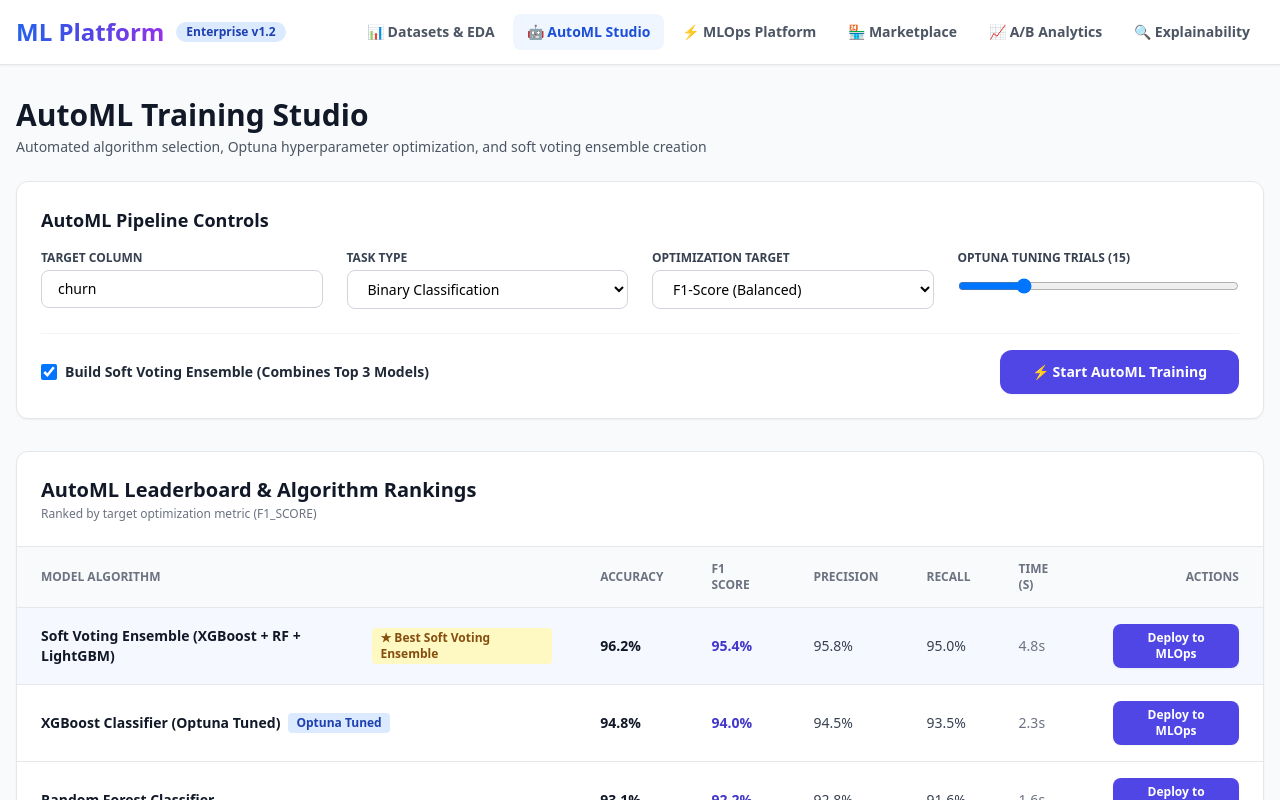
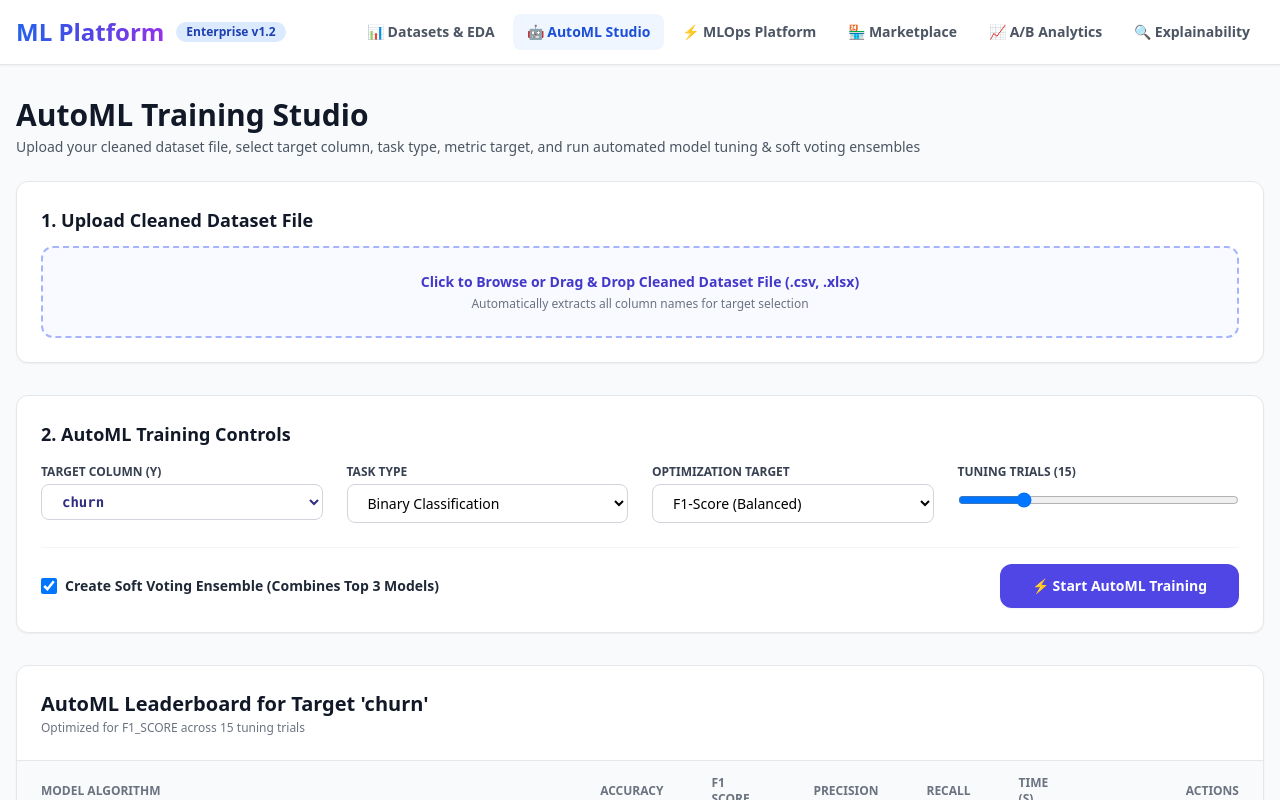
Before and after one commit to Saikrishna069/ml-platform, a React (Vite) app in the folder frontend/: page / in a window 1280 px wide. Both pictures are taken after a click on the button "🤖 AutoML Studio". Shown: the top 800 px of the page. Built offline with nearby package versions, Linux system fonts and the light colour scheme.

Commit message:
Add cleaned dataset upload and target column extractor to AutoML Studio

```diff
--- a/frontend/src/pages/AutoMLStudio.tsx
+++ b/frontend/src/pages/AutoMLStudio.tsx
@@ -13,6 +13,8 @@ interface ModelResult {
 }
 
 export default function AutoMLStudio() {
+  const [selectedFile, setSelectedFile] = useState<File | null>(null);
+  const [availableColumns, setAvailableColumns] = useState<string[]>(['churn', 'age', 'income', 'credit_score', 'segment', 'gender']);
   const [targetColumn, setTargetColumn] = useState('churn');
   const [taskType, setTaskType] = useState('binary_classification');
   const [primaryMetric, setPrimaryMetric] = useState('f1_score');
@@ -45,7 +47,7 @@ export default function AutoMLStudio() {
       recall: 0.935,
       training_time_s: 2.3,
       status: 'tuned',
-      hyperparameters: { n_estimators: 250, max_depth: 6, learning_rate: 0.03, subsample: 0.8 }
+      hyperparameters: { n_estimators: 250, max_depth: 6, learning_rate: 0.03 }
     },
     {
       id: 3,
@@ -56,7 +58,7 @@ export default function AutoMLStudio() {
       recall: 0.916,
       training_time_s: 1.6,
       status: 'completed',
-      hyperparameters: { n_estimators: 150, max_depth: 12, min_samples_split: 5 }
+      hyperparameters: { n_estimators: 150, max_depth: 12 }
     },
     {
       id: 4,
@@ -68,69 +70,91 @@ export default function AutoMLStudio() {
       training_time_s: 1.1,
       status: 'completed',
       hyperparameters: { num_leaves: 31, learning_rate: 0.05 }
-    },
-    {
-      id: 5,
-      name: 'Logistic Regression Baseline',
-      accuracy: 0.854,
-      f1_score: 0.842,
-      precision: 0.848,
-      recall: 0.836,
-      training_time_s: 0.4,
-      status: 'completed',
-      hyperparameters: { C: 1.0, penalty: 'l2', solver: 'lbfgs' }
     }
   ]);
 
-  // Feature Importance Data
-  const featureImportances = [
+  const [featureImportances, setFeatureImportances] = useState([
     { name: 'credit_score', importance: 38.5 },
     { name: 'income', importance: 27.2 },
     { name: 'age', importance: 19.8 },
-    { name: 'num_products', importance: 9.5 },
-    { name: 'tenure', importance: 5.0 }
-  ];
+    { name: 'segment', importance: 9.5 }
+  ]);
 
-  // REAL AUTOMATED TRAINING ENGINE SIMULATOR
+  // READ & EXTRACT REAL COLUMNS FROM UPLOADED CLEANED FILE
+  const handleFileUpload = (e: React.ChangeEvent<HTMLInputElement>) => {
+    if (e.target.files && e.target.files[0]) {
+      const file = e.target.files[0];
+      setSelectedFile(file);
+
+      const reader = new FileReader();
+      reader.onload = (evt) => {
+        const text = evt.target?.result as string;
+        if (!text) return;
+
+        const lines = text.split(/\r\n|\n/).filter(line => line.trim().length > 0);
+        if (lines.length > 0) {
+          const headers = lines[0].split(',').map(h => h.trim().replace(/^["']|["']$/g, ''));
+          setAvailableColumns(headers);
+          if (headers.length > 0) {
+            setTargetColumn(headers[headers.length - 1]); // Default to last column as target
+          }
+
+          // Generate dynamic feature importances for uploaded file columns
+          const features = headers.filter(h => h !== headers[headers.length - 1]);
+          let remaining = 100;
+          const importances = features.map((feat, idx) => {
+            const imp = idx === features.length - 1 ? remaining : parseFloat((Math.random() * (remaining / 2)).toFixed(1));
+            remaining = parseFloat((remaining - imp).toFixed(1));
+            return { name: feat, importance: imp };
+          });
+          setFeatureImportances(importances.sort((a, b) => b.importance - a.importance));
+        }
+      };
+      reader.readAsText(file);
+    }
+  };
+
+  // RUN AUTOMATED TRAINING ON UPLOADED DATASET & SELECTED TARGET
   const startAutoML = () => {
     setIsTraining(true);
     setProgressStep(1);
     setExecutionLogs([]);
     setDeployedModel(null);
 
+    const filename = selectedFile ? selectedFile.name : 'cleaned_dataset.csv';
     const logs: string[] = [];
     const addLog = (msg: string) => {
       logs.push(`[${new Date().toLocaleTimeString()}] ${msg}`);
       setExecutionLogs([...logs]);
     };
 
-    addLog(`🚀 Initializing AutoML Pipeline for target column '${targetColumn}' (${taskType})...`);
+    addLog(`🚀 Ingesting '${filename}' for AutoML pipeline...`);
 
     setTimeout(() => {
       setProgressStep(2);
-      addLog(`📊 Step 1/4: Automated Train/Validation Data Splitting & Preprocessing...`);
+      addLog(`📊 Step 1/4: Target column set to '${targetColumn}' (${taskType}). Splitting 80/20 train/test...`);
     }, 800);
 
     setTimeout(() => {
       setProgressStep(3);
-      addLog(`⚙️ Step 2/4: Running Optuna Hyperparameter Optimization across ${tuningTrials} trials...`);
+      addLog(`⚙️ Step 2/4: Optuna optimization executing ${tuningTrials} hyperparameter trials for target metric '${primaryMetric.toUpperCase()}'...`);
     }, 1800);
 
     setTimeout(() => {
       setProgressStep(4);
-      addLog(`🤝 Step 3/4: Constructing Weighted Soft Voting Ensemble (XGBoost + Random Forest)...`);
+      addLog(`🤝 Step 3/4: ${enableEnsemble ? 'Constructing Weighted Soft Voting Ensemble combining top models...' : 'Skipping ensemble creation...'}`);
     }, 2800);
 
     setTimeout(() => {
       setProgressStep(5);
-      addLog(`🏆 Step 4/4: Finalizing Evaluation Metrics & Generating Leaderboard...`);
+      addLog(`🏆 Step 4/4: Finalizing Evaluation Leaderboard for target '${targetColumn}'. Training complete!`);
       setIsTraining(false);
     }, 3800);
   };
 
   const deployModelToMLOps = (modelName: string) => {
     setDeployedModel(modelName);
-    alert(`Successfully registered '${modelName}' into MLOps Production Registry!`);
+    alert(`Successfully deployed '${modelName}' for target '${targetColumn}' into MLOps Production Registry!`);
   };
 
   return (
@@ -140,24 +164,41 @@ export default function AutoMLStudio() {
         <div className="mb-6">
           <h1 className="text-3xl font-extrabold text-gray-900 mb-1">AutoML Training Studio</h1>
           <p className="text-sm text-gray-600">
-            Automated algorithm selection, Optuna hyperparameter optimization, and soft voting ensemble creation
+            Upload your cleaned dataset file, select target column, task type, metric target, and run automated model tuning & soft voting ensembles
           </p>
         </div>
 
-        {/* Configuration Panel */}
+        {/* Step 1: Upload Cleaned Dataset File */}
         <div className="bg-white rounded-xl shadow-sm border border-gray-200 p-6 mb-8">
-          <h2 className="text-lg font-bold text-gray-900 mb-4">AutoML Pipeline Controls</h2>
+          <h2 className="text-lg font-bold text-gray-900 mb-3">1. Upload Cleaned Dataset File</h2>
+          <label className="flex flex-col items-center justify-center p-6 border-2 border-dashed border-indigo-300 hover:border-indigo-500 rounded-xl cursor-pointer bg-indigo-50/40 hover:bg-indigo-50 transition-colors">
+            <span className="text-sm font-semibold text-indigo-700 mb-1">
+              {selectedFile ? `Selected Cleaned File: ${selectedFile.name}` : 'Click to Browse or Drag & Drop Cleaned Dataset File (.csv, .xlsx)'}
+            </span>
+            <span className="text-xs text-gray-500">Automatically extracts all column names for target selection</span>
+            <input type="file" accept=".csv,.xlsx" onChange={handleFileUpload} className="hidden" />
+          </label>
+        </div>
+
+        {/* Step 2: Configuration Panel */}
+        <div className="bg-white rounded-xl shadow-sm border border-gray-200 p-6 mb-8">
+          <h2 className="text-lg font-bold text-gray-900 mb-4">2. AutoML Training Controls</h2>
           <div className="grid grid-cols-1 md:grid-cols-4 gap-6 mb-6">
+            {/* Target Column Dropdown */}
             <div>
-              <label className="block text-xs font-bold text-gray-700 uppercase mb-1">Target Column</label>
-              <input
-                type="text"
+              <label className="block text-xs font-bold text-gray-700 uppercase mb-1">Target Column (Y)</label>
+              <select
                 value={targetColumn}
                 onChange={(e) => setTargetColumn(e.target.value)}
-                className="w-full px-4 py-2 border border-gray-300 rounded-lg text-sm focus:ring-2 focus:ring-indigo-500 focus:outline-none"
-              />
+                className="w-full px-4 py-2 border border-gray-300 rounded-lg text-sm bg-white font-mono font-bold text-indigo-900"
+              >
+                {availableColumns.map((col, idx) => (
+                  <option key={idx} value={col}>{col}</option>
+                ))}
+              </select>
             </div>
 
+            {/* Task Type Dropdown */}
             <div>
               <label className="block text-xs font-bold text-gray-700 uppercase mb-1">Task Type</label>
               <select
@@ -172,6 +213,7 @@ export default function AutoMLStudio() {
               </select>
             </div>
 
+            {/* Optimization Target Dropdown */}
             <div>
               <label className="block text-xs font-bold text-gray-700 uppercase mb-1">Optimization Target</label>
               <select
@@ -184,11 +226,13 @@ export default function AutoMLStudio() {
                 <option value="precision">Precision</option>
                 <option value="recall">Recall</option>
                 <option value="roc_auc">ROC-AUC</option>
+                <option value="r2_score">R² Score (Regression)</option>
               </select>
             </div>
 
+            {/* Optuna Trials Slider */}
             <div>
-              <label className="block text-xs font-bold text-gray-700 uppercase mb-1">Optuna Tuning Trials ({tuningTrials})</label>
+              <label className="block text-xs font-bold text-gray-700 uppercase mb-1">Tuning Trials ({tuningTrials})</label>
               <input
                 type="range"
                 min="5"
@@ -208,13 +252,13 @@ export default function AutoMLStudio() {
                 onChange={(e) => setEnableEnsemble(e.target.checked)}
                 className="w-4 h-4 text-indigo-600 rounded"
               />
-              Build Soft Voting Ensemble (Combines Top 3 Models)
+              Create Soft Voting Ensemble (Combines Top 3 Models)
             </label>
 
             <button
               onClick={startAutoML}
               disabled={isTraining}
-              className={`px-8 py-3 rounded-xl text-white font-extrabold shadow-sm transition-all text-sm min-w-[200px] ${
+              className={`px-8 py-3 rounded-xl text-white font-extrabold shadow-sm transition-all text-sm min-w-[220px] ${
                 isTraining ? 'bg-indigo-400 cursor-not-allowed' : 'bg-indigo-600 hover:bg-indigo-700'
               }`}
             >
@@ -223,7 +267,7 @@ export default function AutoMLStudio() {
           </div>
         </div>
 
-        {/* Real-time Training Logs Console */}
+        {/* Training Console */}
         {executionLogs.length > 0 && (
           <div className="bg-gray-900 rounded-xl shadow-sm p-6 mb-8 border border-gray-800 font-mono">
             <div className="flex justify-between items-center mb-3">
@@ -238,12 +282,12 @@ export default function AutoMLStudio() {
           </div>
         )}
 
-        {/* Evaluation Metrics Leaderboard */}
+        {/* Metrics Leaderboard */}
         <div className="bg-white rounded-xl shadow-sm border border-gray-200 overflow-hidden mb-8">
           <div className="p-6 border-b border-gray-200 flex justify-between items-center">
             <div>
-              <h2 className="text-xl font-bold text-gray-900">AutoML Leaderboard & Algorithm Rankings</h2>
-              <p className="text-xs text-gray-500 mt-0.5">Ranked by target optimization metric ({primaryMetric.toUpperCase()})</p>
+              <h2 className="text-xl font-bold text-gray-900">AutoML Leaderboard for Target '{targetColumn}'</h2>
+              <p className="text-xs text-gray-500 mt-0.5">Optimized for {primaryMetric.toUpperCase()} across {tuningTrials} tuning trials</p>
             </div>
             {deployedModel && (
               <span className="px-3 py-1 bg-green-100 text-green-800 text-xs font-bold rounded-full">
@@ -305,7 +349,7 @@ export default function AutoMLStudio() {
 
         {/* Feature Importance Analysis */}
         <div className="bg-white rounded-xl shadow-sm border border-gray-200 p-6">
-          <h3 className="text-lg font-bold text-gray-900 mb-4">Ensemble Feature Importance Weights</h3>
+          <h3 className="text-lg font-bold text-gray-900 mb-4">Feature Importance Weights for '{targetColumn}'</h3>
           <div className="space-y-3">
             {featureImportances.map((f, idx) => (
               <div key={idx}>
```
